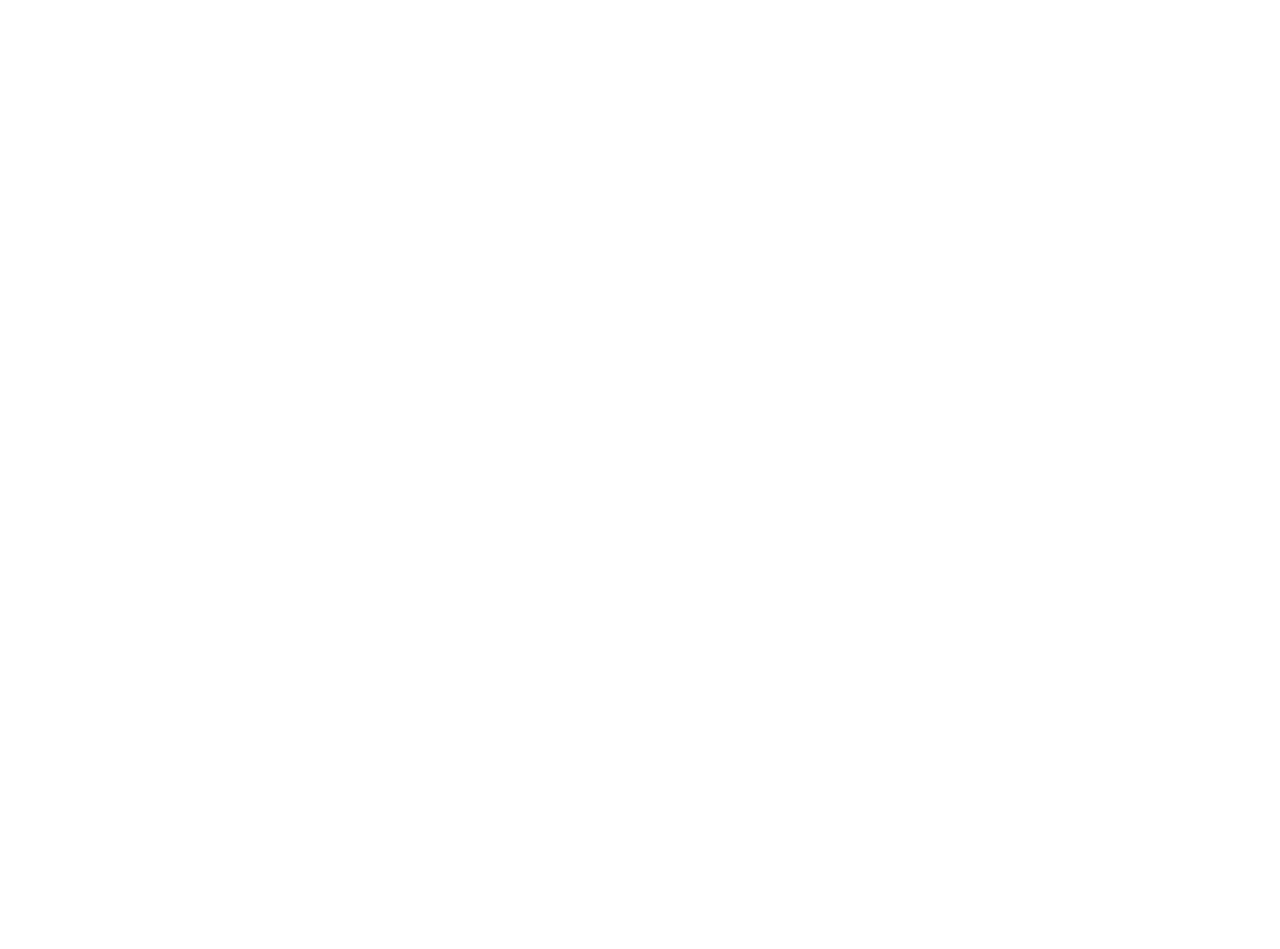
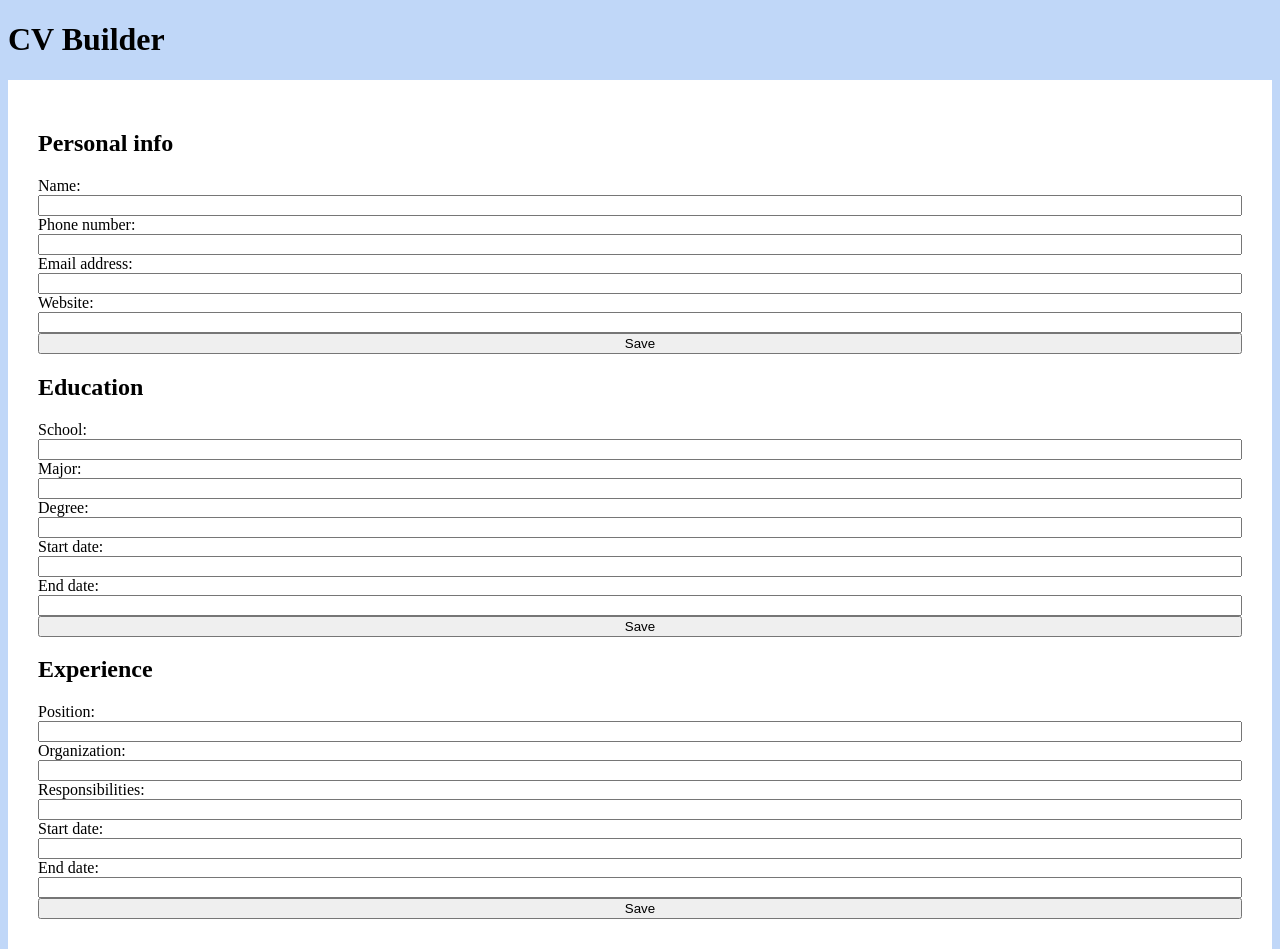
Before and after one commit to JakeBrowning90/cv-project, a React (Create React App) app in the folder cv-project/: page / in a window 1280 px wide. Before the commit the page ends 800 px from the top, so only its background shows below. Built offline with nearby package versions, Linux system fonts and the light colour scheme.

Commit message:
Draft static layout ideas

```diff
--- a/cv-project/package.json
+++ b/cv-project/package.json
@@ -9,6 +9,7 @@
     "react": "^18.2.0",
     "react-dom": "^18.2.0",
     "react-scripts": "5.0.1",
+    "uniqid": "^5.4.0",
     "web-vitals": "^2.1.4"
   },
   "scripts": {
--- a/cv-project/src/App.js
+++ b/cv-project/src/App.js
@@ -1,11 +1,34 @@
+//Contains logic and manages state
 
-function App() {
-  return (
-    <div className="App">
-      <header className="App-header">
-      </header>
-    </div>
-  );
+import React, { Component } from "react";
+import Overview from "./components/Overview";
+import './styles/styles.css';
+//Package to create unique ids as object keys
+import uniqid from "uniqid";
+import PersonalEntry from "./components/PersonalEntry";
+import Education from "./components/Education";
+import Experience from "./components/Experience";
+
+class App extends Component {
+  constructor() {
+    super();
+  }
+
+  render() {
+    return (
+      <div>
+        <h1>CV Builder</h1>
+        <div className="cvBody">
+          <h2>Personal info</h2>
+          <PersonalEntry />
+          <h2>Education</h2>
+          <Education />
+          <h2>Experience</h2>
+          <Experience />
+        </div>
+      </div>
+    );
+  }
 }
 
 export default App;
--- /dev/null
+++ b/cv-project/src/components/Education.js
@@ -0,0 +1,47 @@
+//Displays tasks
+
+import React from "react";
+
+const Education = (props) => {
+    // Gets tasks array from props
+    const { tasks } = props;
+
+    // For each task in array, creates an <li>
+    return (
+        <div className="educationEntryDiv">
+        <label htmlFor= "schooInput">School: </label>
+        <input
+            type="text"
+            id="schooInput"
+        />
+
+        <label htmlFor= "majorInput">Major: </label>
+        <input
+            type="text"
+            id="majorInput"
+        />
+
+        <label htmlFor= "degreeInput">Degree: </label>
+        <input
+            type="text"
+            id="degreeInput"
+        />
+
+        <label htmlFor= "startDateInput">Start date: </label>
+        <input
+            type="text"
+            id="startDateInput"
+        />
+
+        <label htmlFor= "endDateInput">End date: </label>
+        <input
+            type="text"
+            id="endDateInput"
+        />
+
+        <button>Save</button>
+    </div>
+    );
+};
+
+export default Education;
--- /dev/null
+++ b/cv-project/src/components/Experience.js
@@ -0,0 +1,47 @@
+//Displays tasks
+
+import React from "react";
+
+const Experience = (props) => {
+    // Gets tasks array from props
+    const { tasks } = props;
+
+    // For each task in array, creates an <li>
+    return (
+        <div className="experienceEntryDiv">
+        <label htmlFor= "positionTitleInput">Position: </label>
+        <input
+            type="text"
+            id="positionTitleInput"
+        />
+
+        <label htmlFor= "organizationInput">Organization: </label>
+        <input
+            type="text"
+            id="organizationInput"
+        />
+
+        <label htmlFor= "responsibilitiesInput">Responsibilities: </label>
+        <input
+            type="textarea"
+            id="responsibilitiesInput"
+        />
+
+        <label htmlFor= "startDateInput">Start date: </label>
+        <input
+            type="text"
+            id="startDateInput"
+        />
+
+        <label htmlFor= "endDateInput">End date: </label>
+        <input
+            type="text"
+            id="endDateInput"
+        />
+
+        <button>Save</button>
+    </div>
+    );
+};
+
+export default Experience;
--- /dev/null
+++ b/cv-project/src/components/Overview.js
@@ -0,0 +1,15 @@
+//Displays tasks
+
+import React from "react";
+
+const Overview = (props) => {
+    // Gets tasks array from props
+    const { tasks } = props;
+
+    // For each task in array, creates an <li>
+    return (
+        <div>Body</div>
+    );
+};
+
+export default Overview;
--- /dev/null
+++ b/cv-project/src/components/PersonalEntry.js
@@ -0,0 +1,41 @@
+//Displays tasks
+
+import React from "react";
+
+const PersonalEntry = (props) => {
+    // Gets tasks array from props
+    const { tasks } = props;
+
+    // For each task in array, creates an <li>
+    return (
+        <div className="personalEntryDiv">
+            <label htmlFor= "nameInput">Name: </label>
+            <input
+                type="text"
+                id="nameInput"
+            />
+
+            <label htmlFor= "phoneInput">Phone number: </label>
+            <input
+                type="text"
+                id="phoneInput"
+            />
+
+            <label htmlFor= "emailInput">Email address: </label>
+            <input
+                type="text"
+                id="emailInput"
+            />
+
+            <label htmlFor= "websiteInput">Website: </label>
+            <input
+                type="text"
+                id="websiteInput"
+            />
+
+            <button>Save</button>
+        </div>
+    );
+};
+
+export default PersonalEntry;
--- /dev/null
+++ b/cv-project/src/styles/styles.css
@@ -0,0 +1,14 @@
+html {
+    background-color: #c0d7f8;
+    height: 100%;
+}
+
+.cvBody {
+    background-color: white;
+    padding: 30px;
+}
+
+.personalEntryDiv, .educationEntryDiv, .experienceEntryDiv {
+    display: flex;
+    flex-direction: column;
+}
```
Also changed, not shown: 1 other file (tests, documents, lock files or other folders).
